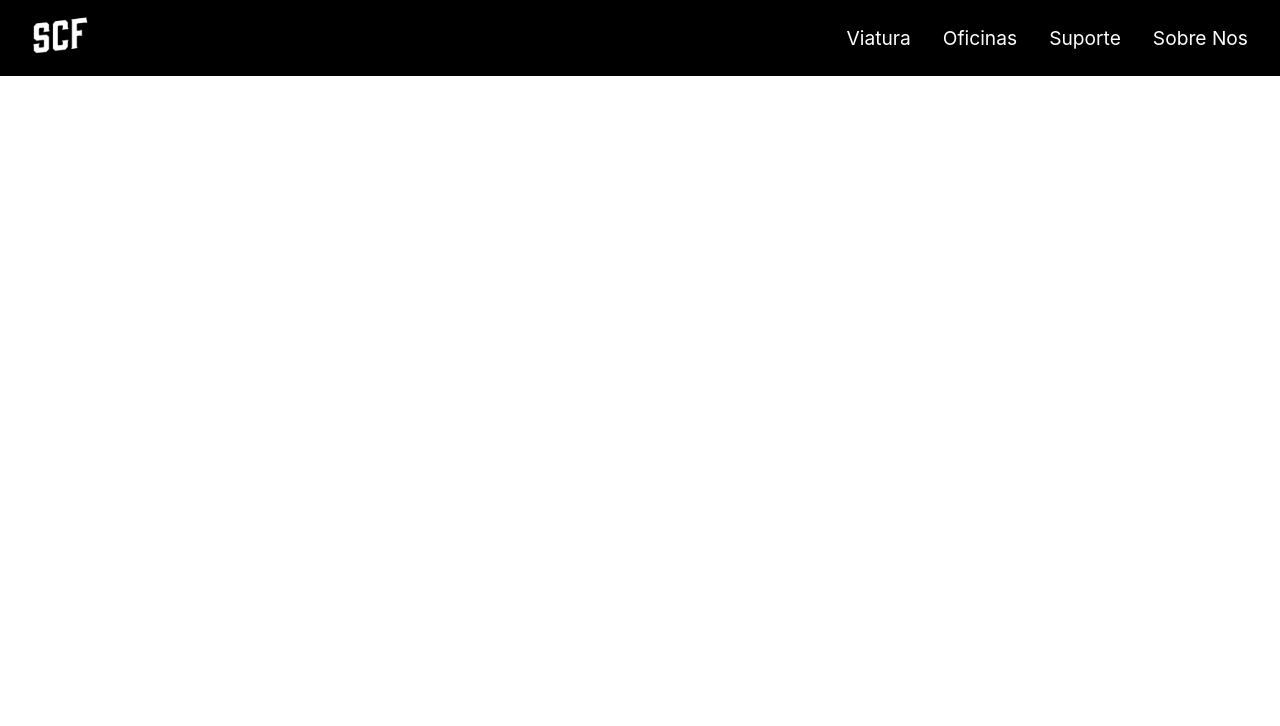
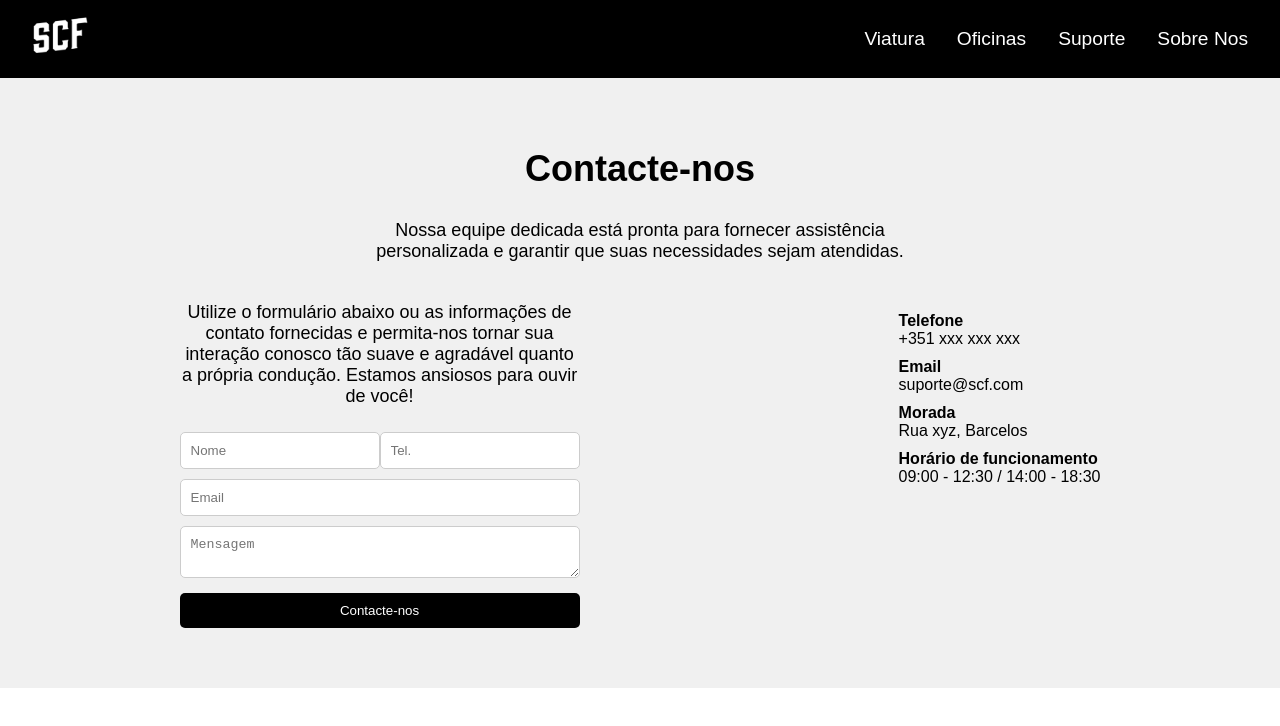
Before and after one commit to a20462/PDS, a React (Create React App) app in the folder frontend/: page /suporte in a window 1280 px wide. Shown: the top 726 px of the page. Built offline with nearby package versions, Linux system fonts and the light colour scheme.

Commit message:
Frontend - Contato + About

```diff
--- /dev/null
+++ b/frontend/src/pages/About.css
@@ -0,0 +1,97 @@
+body, html, #root {
+    margin: 0;
+    padding: 0;
+    height: 100%;
+    font-family: Arial, sans-serif;
+  }
+
+  .header {
+    display: flex;
+    align-items: center;
+    background-color: black;
+    color: white;
+    padding: 10px 20px;
+  }
+
+  .logo {
+    font-size: 24px;
+    font-weight: bold;
+    margin-right: auto;
+  }
+
+  .search {
+    padding: 5px;
+    margin: 0 20px;
+    border-radius: 15px;
+    border: none;
+  }
+
+  .nav a {
+    color: white;
+    text-decoration: none;
+    margin: 0 10px;
+    font-size: 18px;
+  }
+
+  .main-section {
+    position: relative;
+    width: 100%;
+    height: calc(100vh - 50px);
+    overflow: hidden;
+  }
+
+  .car-image {
+    width: 100%;
+    height: 100%;
+    object-fit: cover;
+  }
+
+  .overlay-text {
+    position: absolute;
+    top: 50%;
+    left: 50%;
+    transform: translate(-50%, -50%);
+    color: white;
+    text-shadow: 2px 2px 4px rgba(0, 0, 0, 0.7);
+  }
+
+  .overlay-text h1 {
+    font-size: 48px;
+    margin: 0;
+  }
+
+  .about-section {
+    padding: 20px;
+    background-color: black;
+    color: white;
+    text-align: center;
+  }
+
+  .about-section p {
+    font-size: 24px;
+  }
+
+  .team-section {
+    display: flex;
+    flex-wrap: wrap;
+    justify-content: center;
+    padding: 20px;
+    background-color: black;
+  }
+
+  .team-member {
+    margin: 20px;
+    text-align: center;
+  }
+
+  .team-member-image {
+    width: 150px;
+    height: 150px;
+    border-radius: 50%;
+    background-color: grey;
+  }
+
+  .team-member p {
+    margin-top: 10px;
+    font-size: 18px;
+  }
--- /dev/null
+++ b/frontend/src/pages/Contato.css
@@ -0,0 +1,132 @@
+body, html, #root {
+    margin: 0;
+    padding: 0;
+    height: 100%;
+    font-family: Arial, sans-serif;
+  }
+
+  .App {
+    text-align: center;
+    background-color: black;
+    color: white;
+  }
+
+  .header {
+    display: flex;
+    align-items: center;
+    background-color: black;
+    color: white;
+    padding: 10px 20px;
+  }
+
+  .logo {
+    font-size: 24px;
+    font-weight: bold;
+    margin-right: auto;
+  }
+
+  .search {
+    padding: 5px;
+    margin: 0 20px;
+    border-radius: 15px;
+    border: none;
+  }
+
+  .nav a {
+    color: white;
+    text-decoration: none;
+    margin: 0 10px;
+    font-size: 18px;
+  }
+
+  .main-section {
+    position: relative;
+    width: 100%;
+    height: calc(100vh - 50px);
+    overflow: hidden;
+  }
+
+  .car-image {
+    width: 100%;
+    height: 100%;
+    object-fit: cover;
+  }
+
+  .overlay-text {
+    position: absolute;
+    top: 50%;
+    left: 50%;
+    transform: translate(-50%, -50%);
+    color: white;
+    text-shadow: 2px 2px 4px rgba(0, 0, 0, 0.7);
+  }
+
+  .overlay-text h1 {
+    font-size: 48px;
+    margin: 0;
+  }
+
+  .contact-section {
+    padding: 40px 20px;
+    background-color: #f0f0f0;
+    color: black;
+  }
+
+  .contact-section h2 {
+    font-size: 36px;
+  }
+
+  .contact-section p {
+    font-size: 18px;
+    max-width: 600px;
+    margin: 0 auto 20px;
+  }
+
+  .contact-content {
+    display: flex;
+    justify-content: space-around;
+    flex-wrap: wrap;
+  }
+
+  .contact-form, .contact-info {
+    max-width: 400px;
+    margin: 20px;
+  }
+
+  .contact-form form {
+    display: flex;
+    flex-direction: column;
+  }
+
+  .form-group {
+    display: flex;
+    justify-content: space-between;
+  }
+
+  .form-group input, .form-group textarea {
+    width: 100%;
+    padding: 10px;
+    margin: 5px 0;
+    border: 1px solid #ccc;
+    border-radius: 5px;
+  }
+
+  .contact-form button {
+    padding: 10px;
+    margin-top: 10px;
+    background-color: black;
+    color: white;
+    border: none;
+    border-radius: 5px;
+    cursor: pointer;
+  }
+
+  .contact-form button:hover {
+    background-color: #333;
+  }
+
+  .contact-info p {
+    text-align: left;
+    font-size: 16px;
+    margin: 10px 0;
+  }
--- a/frontend/src/pages/Contato.js
+++ b/frontend/src/pages/Contato.js
@@ -1,11 +1,40 @@
 import React from 'react';
+import './Contato.css';
 
 function Contact() {
   return (
-    <div>
-      <h1>Contacto</h1>
-      <p>Esta é a página de contacto.</p>
-    </div>
+    <section className="contact-section">
+      <h2>Contacte-nos</h2>
+      <p>
+        Nossa equipe dedicada está pronta para fornecer assistência personalizada e garantir que suas necessidades sejam atendidas.
+      </p>
+      <div className="contact-content">
+        <div className="contact-form">
+          <p>
+            Utilize o formulário abaixo ou as informações de contato fornecidas e permita-nos tornar sua interação conosco tão suave e agradável quanto a própria condução. Estamos ansiosos para ouvir de você!
+          </p>
+          <form>
+            <div className="form-group">
+              <input type="text" name="name" placeholder="Nome" />
+              <input type="text" name="phone" placeholder="Tel." />
+            </div>
+            <div className="form-group">
+              <input type="email" name="email" placeholder="Email" />
+            </div>
+            <div className="form-group">
+              <textarea name="message" placeholder="Mensagem"></textarea>
+            </div>
+            <button type="submit">Contacte-nos</button>
+          </form>
+        </div>
+        <div className="contact-info">
+          <p><strong>Telefone</strong><br />+351 xxx xxx xxx</p>
+          <p><strong>Email</strong><br />suporte@scf.com</p>
+          <p><strong>Morada</strong><br />Rua xyz, Barcelos</p>
+          <p><strong>Horário de funcionamento</strong><br />09:00 - 12:30 / 14:00 - 18:30</p>
+        </div>
+      </div>
+    </section>
   );
 }
 
--- a/frontend/src/pages/Sobre.js
+++ b/frontend/src/pages/Sobre.js
@@ -1,10 +1,36 @@
 import React from 'react';
+import './About.css'
 
 function About() {
   return (
     <div>
-      <h1>Sobre Nós</h1>
-      <p>Esta é a página sobre nós.</p>
+      <section className="about-section">
+        <p>
+          A SCF, guiada pelo lema "The Pleasure of Driving", é mais do que um local de venda de veículos.
+        </p>
+        <img src="../carroAbout.png" alt="Carro About" />
+      </section>
+      <TeamSection />
+    </div>
+  );
+}
+
+function TeamSection() {
+  return (
+    <section className="team-section">
+      <TeamMember role="Product Owner" name="Diogo Silva" />
+      <TeamMember role="Scrum Master" name="João Salgado" />
+      <TeamMember role="Developer" name="Nuno Costa" />
+      <TeamMember role="Developer" name="Filipe Silva" />
+      <TeamMember role="Developer" name="André Ferreira" />
+    </section>
+  );
+}
+
+function TeamMember({ role, name }) {
+  return (
+    <div className="team-member">
+      <p>{role}<br/>{name}</p>
     </div>
   );
 }
```
Also changed, not shown: frontend/src/images/carroAbout.png (added).
